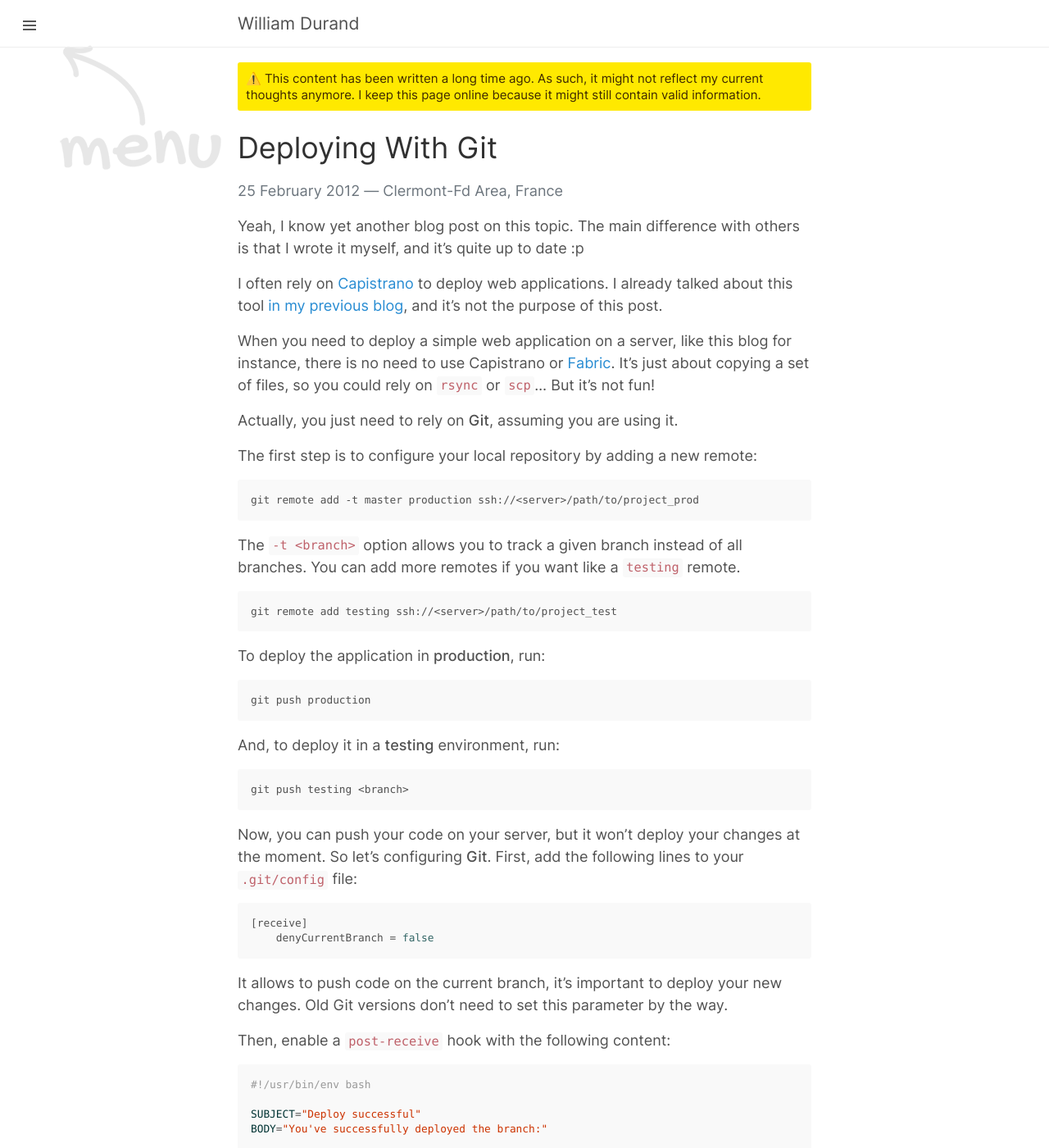
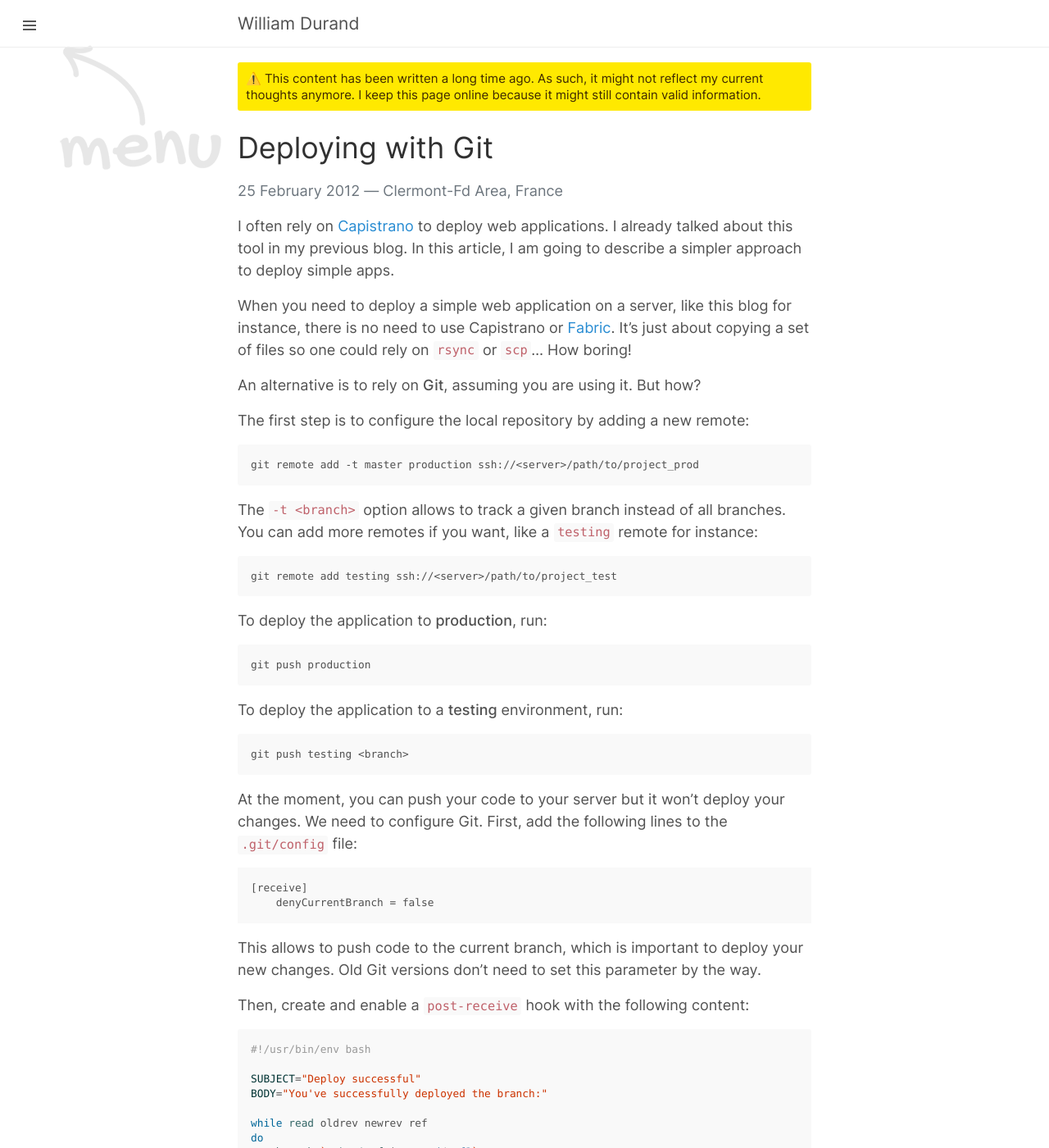
Before and after one commit to willdurand/willdurand.github.io, a Jekyll site: the page built from _posts/2012-02-25-deploying-with-git.md, in a window 1280 px wide and 1400 px high. Shown: the whole window at 82% size. Built offline with Jekyll 4.4.1, drawn with Linux system fonts in a browser that asks for light colours; some of the changed text lies outside the part shown.

Commit message:
proofread article about git deploy

````diff
--- a/_posts/2012-02-25-deploying-with-git.md
+++ b/_posts/2012-02-25-deploying-with-git.md
@@ -1,52 +1,50 @@
 ---
 layout: post
-title: Deploying With Git
+title: Deploying with Git
 location: Clermont-Fd Area, France
 ---
 
-Yeah, I know yet another blog post on this topic. The main difference with
-others is that I wrote it myself, and it's quite up to date :p
+I often rely on [Capistrano](https://github.com/capistrano/capistrano/wiki/) to
+deploy web applications. I already talked about this tool in my previous blog.
+In this article, I am going to describe a simpler approach to deploy simple
+apps.
 
-I often rely on [Capistrano](https://github.com/capistrano/capistrano/wiki/) to
-deploy web applications. I already talked about this tool
-[in my previous blog](http://www.willdurand.fr/deploiement-automatise-avec-capistrano-et-git-pour-symfony-et-diem/),
-and it's not the purpose of this post.
+When you need to deploy a simple web application on a server, like this blog for
+instance, there is no need to use Capistrano or [Fabric][]. It's just about
+copying a set of files so one could rely on `rsync` or `scp`... How boring!
 
-When you need to deploy a simple web application on a server, like this
-blog for instance, there is no need to use Capistrano or [Fabric](http://docs.fabfile.org/en/1.4.0/index.html).
-It's just about copying a set of files, so you could rely on `rsync` or `scp`... But it's not fun!
+An alternative is to rely on **Git**, assuming you are using it. But how?
 
-Actually, you just need to rely on **Git**, assuming you are using it.
-
-The first step is to configure your local repository by adding a new remote:
+The first step is to configure the local repository by adding a new remote:
 
     git remote add -t master production ssh://<server>/path/to/project_prod
 
-The `-t <branch>` option allows you to track a given branch instead of all branches.
-You can add more remotes if you want like a `testing` remote.
+The `-t <branch>` option allows to track a given branch instead of all branches.
+You can add more remotes if you want, like a `testing` remote for instance:
 
     git remote add testing ssh://<server>/path/to/project_test
 
-To deploy the application in **production**, run:
+To deploy the application to **production**, run:
 
     git push production
 
-And, to deploy it in a **testing** environment, run:
+To deploy the application to a **testing** environment, run:
 
     git push testing <branch>
 
-Now, you can push your code on your server, but it won't deploy your changes at the moment.
-So let's configuring **Git**. First, add the following lines to your `.git/config` file:
+At the moment, you can push your code to your server but it won't deploy your
+changes. We need to configure Git. First, add the following lines to the
+`.git/config` file:
 
-```bash
+```gitconfig
 [receive]
     denyCurrentBranch = false
 ```
 
-It allows to push code on the current branch, it's important to deploy your new changes.
-Old Git versions don't need to set this parameter by the way.
+This allows to push code to the current branch, which is important to deploy
+your new changes. Old Git versions don't need to set this parameter by the way.
 
-Then, enable a `post-receive` hook with the following content:
+Then, create and enable a `post-receive` hook with the following content:
 
 ```bash
 #!/usr/bin/env bash
@@ -82,22 +80,23 @@ env -i git checkout $branch
 env -i git reset --hard
 ```
 
-Feel free to decorate these three lines as you wish.
+Feel free to "decorate" these three lines as you wish.
 
-In a **production** environment, or because you are using a
-[Git Branching Model](/2012/01/17/my-git-branching-model/),
-you should modify the previous code as below.
-It ensures to always deploy the `master` branch:
+For example, for the **production** environment (or because you are using a [Git
+Branching Model](/2012/01/17/my-git-branching-model/)), you should modify the
+previous script to make sure that you only deploy the `master` branch:
 
 ```bash
     if [ "$branch"  == "master" ] ; then
         cd ..
+        # env -i git checkout $branch
         env -i git reset --hard
 
-        // Send an email
+        # Send an email
     fi
 ```
 
-You're done, each time you'll run a `git push production`, you'll deploy your application in production.
+You're done! Each time you'll execute `git push production`, you'll deploy your
+application to your production environment. Easy. Fast. Powerful.
 
-Easy. Fast. Powerful.
+[fabric]: https://docs.fabfile.org/
````
